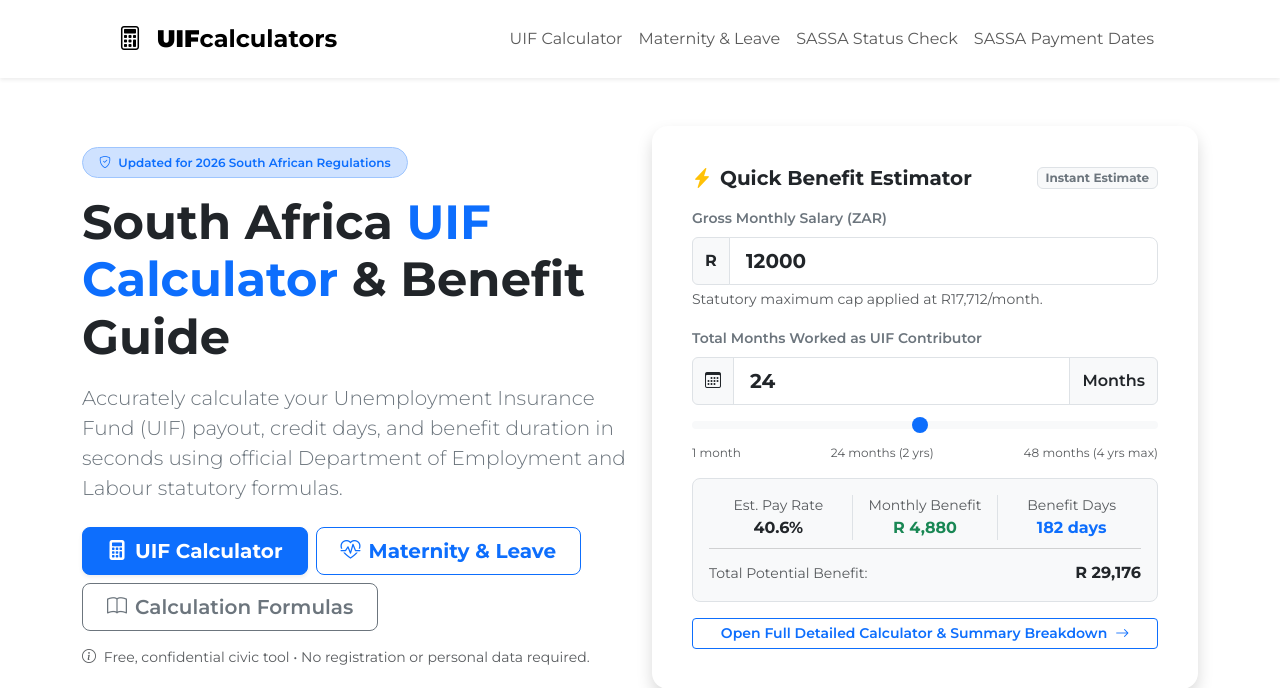
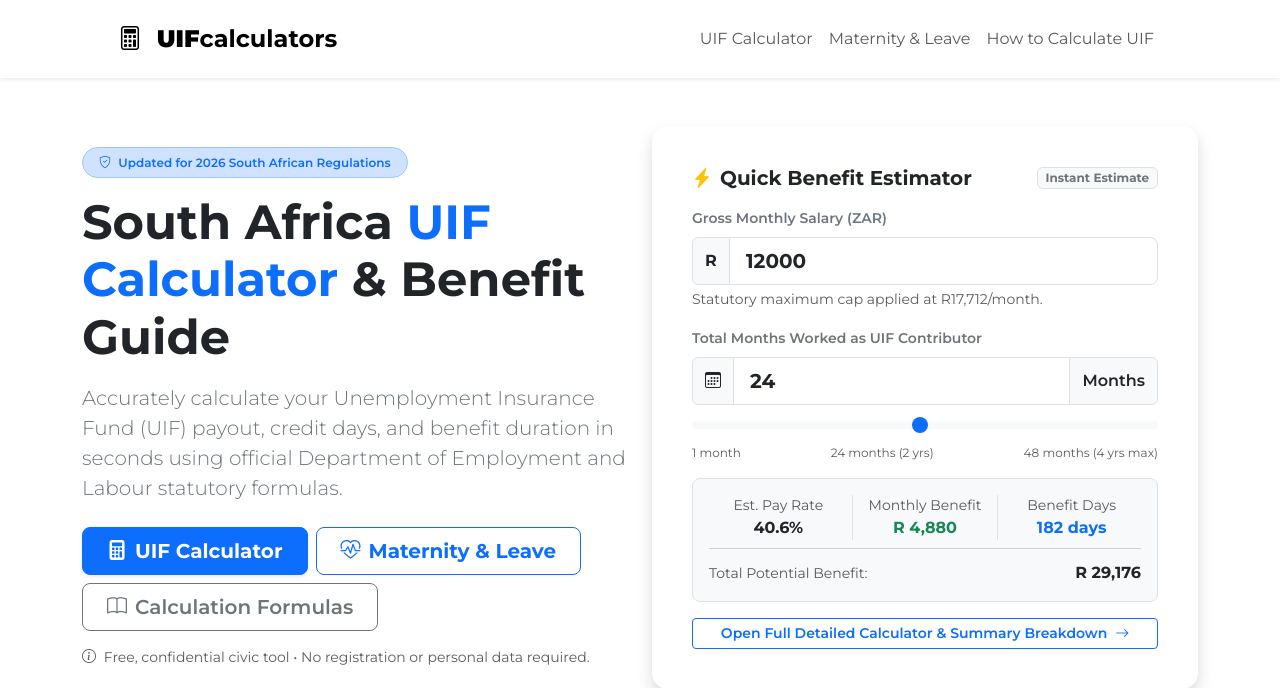
Before and after one commit to mavhungutrezzy/flask-uifcalculator, a Flask app: page / in a window 1280 px wide. Shown: the top 688 px of the page. Run offline with Flask 3, Linux system fonts and the light colour scheme.

Commit message:
chore: remove sassa routes from navbar, footer and sitemap

```diff
--- a/app/templates/base.html
+++ b/app/templates/base.html
@@ -111,10 +111,7 @@
             <a class="nav-link" href="{{ url_for('uif.leave_benefit_calculator') }}">Maternity & Leave</a>
           </li>
           <li class="nav-item">
-            <a class="nav-link" href="{{ url_for('home.sassa_status_check') }}">SASSA Status Check</a>
-          </li>
-          <li class="nav-item">
-            <a class="nav-link" href="{{ url_for('home.sassa_payment_dates') }}">SASSA Payment Dates</a>
+            <a class="nav-link" href="{{ url_for('uif.how_to_calculate_uif') }}">How to Calculate UIF</a>
           </li>
         </ul>
       </div>
@@ -138,13 +135,9 @@
             <a href="{{ url_for('uif.leave_benefit_calculator') }}">Maternity & Leave</a>
             <span class="mx-1 text-muted">|</span>
             <a href="{{ url_for('uif.how_to_calculate_uif') }}">How to Calculate UIF</a>
-            <span class="mx-1 text-muted">|</span>
-            <a href="{{ url_for('home.sassa_status_check') }}">SASSA Status Check</a>
-            <span class="mx-1 text-muted">|</span>
-            <a href="{{ url_for('home.sassa_payment_dates') }}">SASSA Payment Dates</a>
           </p>
           <p class="mt-2 mb-0 small text-muted">
-            Independent informational site. Not affiliated with the Department of Employment and Labour, UIF, SASSA, or
+            Independent informational site. Not affiliated with the Department of Employment and Labour, UIF, or
             uFiling.
           </p>
         </div>
@@ -180,18 +173,6 @@
           "name": "How to Calculate UIF",
           "description": "Learn how to calculate UIF payout in South Africa",
           "url": "{{ url_for('uif.how_to_calculate_uif', _external=True) }}"
-        },
-        {
-          "@type": "SiteNavigationElement",
-          "name": "SASSA Status Check",
-          "description": "Check your SASSA SRD R370 grant application status online",
-          "url": "{{ url_for('home.sassa_status_check', _external=True) }}"
-        },
-        {
-          "@type": "SiteNavigationElement",
-          "name": "SASSA Payment Dates",
-          "description": "View SASSA grant payment dates for 2026",
-          "url": "{{ url_for('home.sassa_payment_dates', _external=True) }}"
         }
       ]
     }
```
Also changed, not shown: app/static/sitemap.xml (+1 -13 lines).
